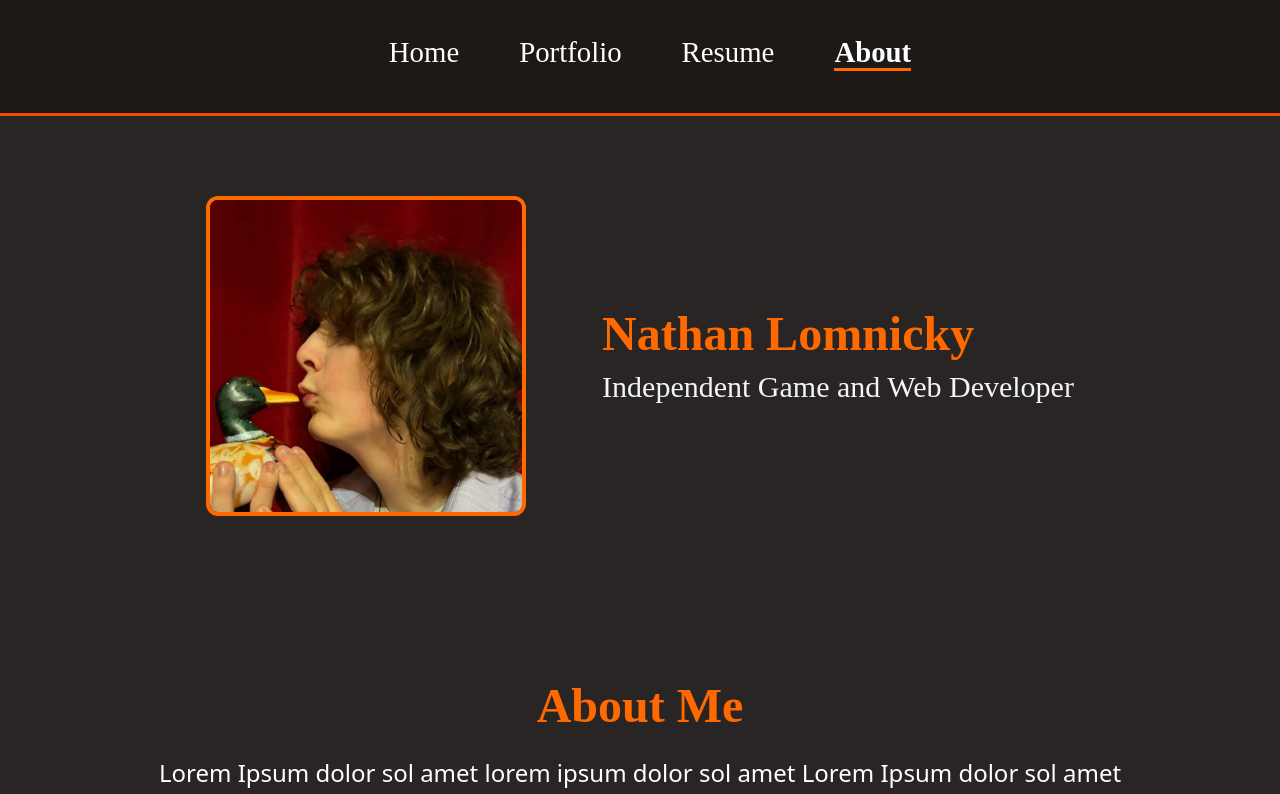
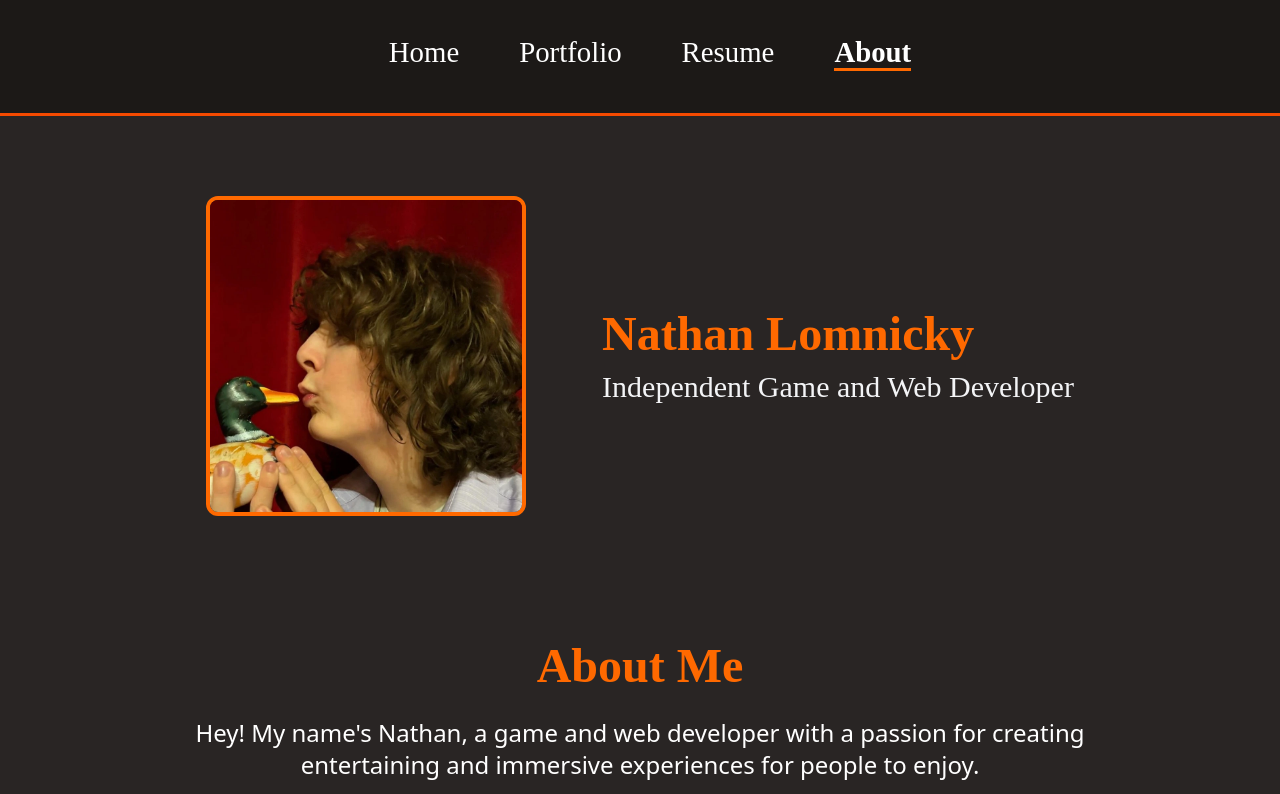
Before and after one commit to PhilosofoxDev/PortfolioSite, a React (Vite) app: page /about in a window 1280 px wide. Shown: the top 794 px of the page. Built offline with nearby package versions, Linux system fonts and the light colour scheme; a web font is replaced by a local one.

Commit message:
Started about page

```diff
--- a/src/Footer.jsx
+++ b/src/Footer.jsx
@@ -28,7 +28,7 @@ export default function Footer() {
               setTooltipText("Copied!");
             }}
             onMouseOver={() => {
-              setTooltipText("Copy to Clipboard");
+              setTooltipText("Copy Email Address to Clipboard");
             }}
           >
             <Tooltip id="copy-email-tooltip" />
--- a/src/pages/AboutPage.jsx
+++ b/src/pages/AboutPage.jsx
@@ -17,17 +17,22 @@ export default function AboutPage() {
           </p>
         </div>
       </div>
-      <div className="Body mt-35 text-center">
+      <div className="Body mt-25 mb-10 text-center">
         <h1 className="text-5xl font-bold mb-6 text-orange-500 font-EmblemaOne">
           About Me
         </h1>
         {/* clearer font for bulk text sections? */}
         {/* figure out how to change line spacing in a text element */}
         <p className="text-2xl text-white min-w-md max-w-5xl text-center">
-          Lorem Ipsum dolor sol amet lorem ipsum dolor sol amet Lorem Ipsum
-          dolor sol amet lorem ipsum dolor sol amet Lorem Ipsum dolor sol amet
-          lorem ipsum dolor sol amet Lorem Ipsum dolor sol amet lorem ipsum
-          dolor sol amet
+          Hey! My name's Nathan, a game and web developer with a passion for
+          creating entertaining and immersive experiences for people to enjoy.
+          {/* I have a strong background in programming and design, and I'm always
+          looking for new ways to push the boundaries of what's possible in game
+          development. Whether it's creating a new game from scratch or working
+          on an existing project, I'm dedicated to delivering high-quality work
+          that exceeds expectations. When I'm not coding or designing, you can
+          find me playing games, exploring new technologies, or spending time
+          with friends and family. */}
         </p>
       </div>
     </div>
```
